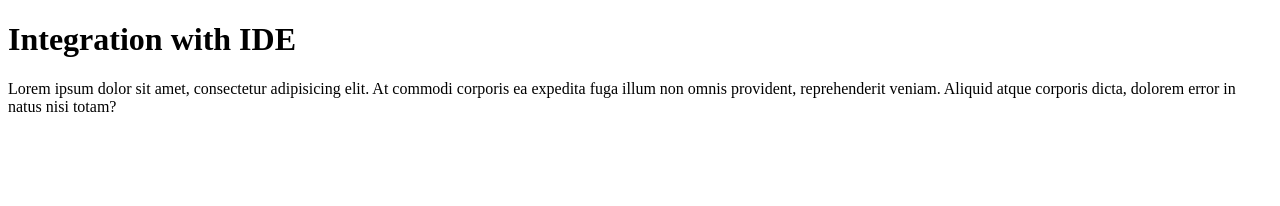
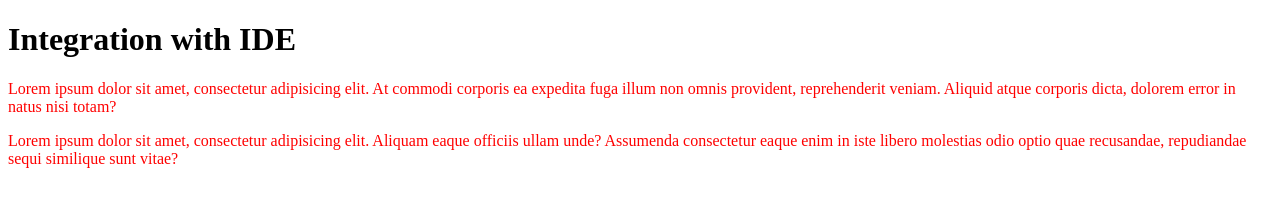
Before and after one commit to a-tatarenkov/git_lesson_ide_11.01-9, a plain HTML site: page index.html in a window 1280 px wide. Drawn offline with Linux system fonts and the light colour scheme.

Commit message:
add p, add styles for p

```diff
--- a/index.html
+++ b/index.html
@@ -11,5 +11,6 @@
 <body>
     <h1>Integration with IDE</h1>
     <p>Lorem ipsum dolor sit amet, consectetur adipisicing elit. At commodi corporis ea expedita fuga illum non omnis provident, reprehenderit veniam. Aliquid atque corporis dicta, dolorem error in natus nisi totam?</p>
+    <p>Lorem ipsum dolor sit amet, consectetur adipisicing elit. Aliquam eaque officiis ullam unde? Assumenda consectetur eaque enim in iste libero molestias odio optio quae recusandae, repudiandae sequi similique sunt vitae?</p>
 </body>
 </html>
--- a/main.css
+++ b/main.css
@@ -0,0 +1,3 @@
+p {
+    color: red;
+}
```
